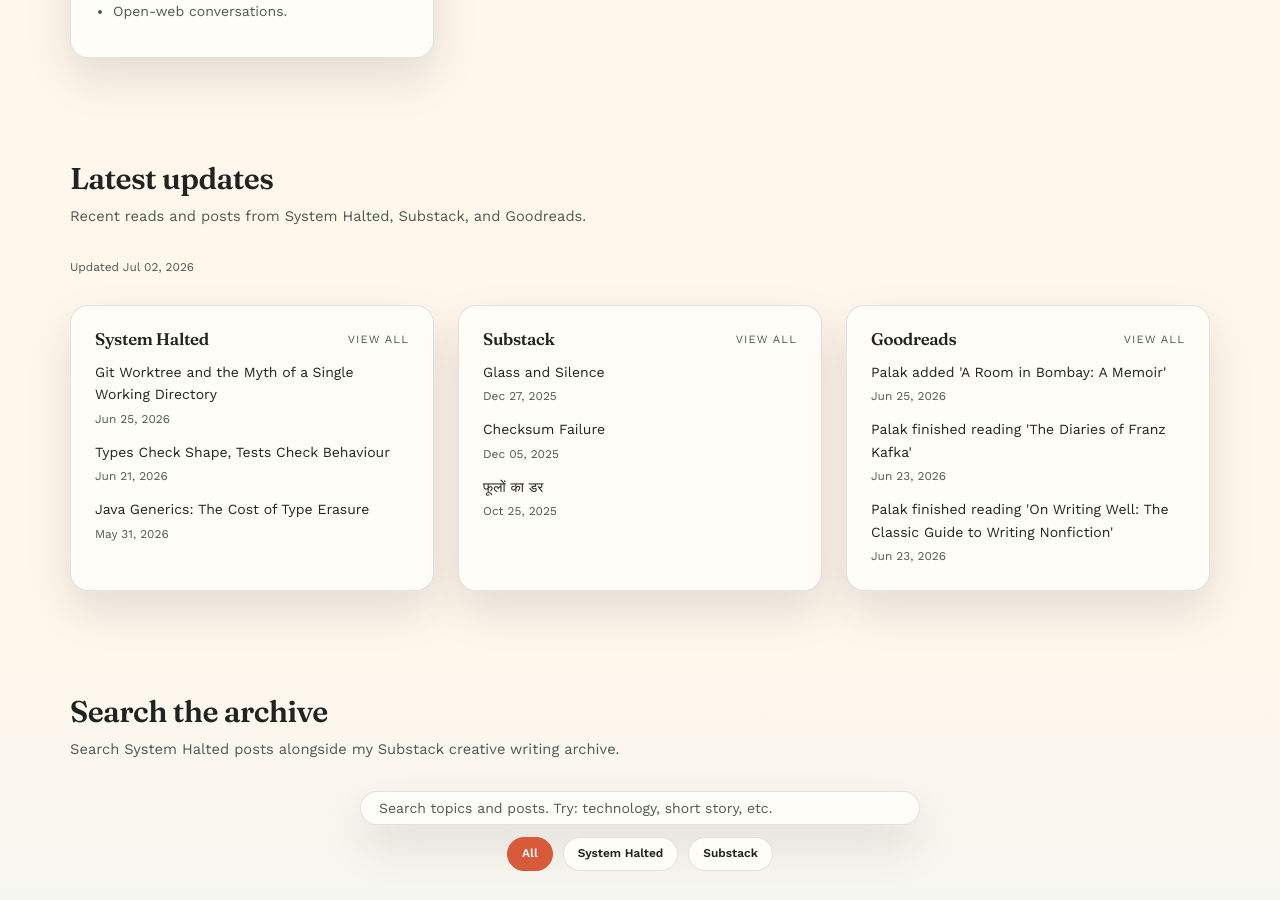
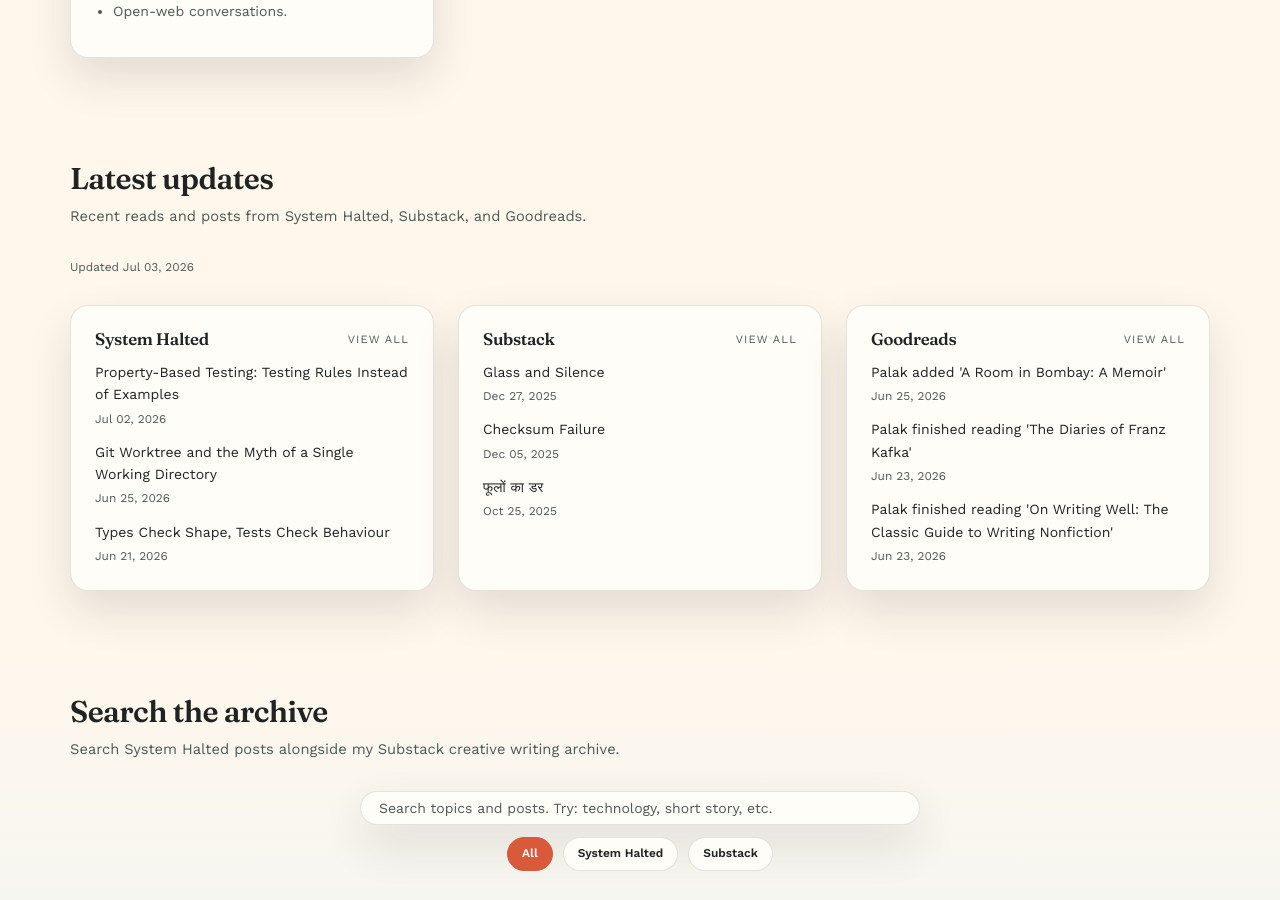
Before and after one commit to systemhalted/about-me, a Jekyll site: the page built from index.html, in a window 1280 px wide and 900 px high, scrolled down 2331 px. Built offline with Jekyll 4.4.1, drawn with Linux system fonts in a browser that asks for light colours; nearby versions of some CDN libraries.

Commit message:
refresh content feeds

```diff
--- a/_data/latest_sources.json
+++ b/_data/latest_sources.json
@@ -1,5 +1,5 @@
 {
-  "updated_at": "2026-07-02T06:10:09Z",
+  "updated_at": "2026-07-03T06:04:07Z",
   "sources": [
     {
       "id": "systemhalted",
@@ -7,6 +7,11 @@
       "url": "https://systemhalted.in",
       "feed_url": "https://systemhalted.in/feed.xml",
       "items": [
+        {
+          "title": "Property-Based Testing: Testing Rules Instead of Examples",
+          "url": "https://systemhalted.in/2026/07/02/property-based-testing/",
+          "published": "2026-07-02T00:00:00Z"
+        },
         {
           "title": "Git Worktree and the Myth of a Single Working Directory",
           "url": "https://systemhalted.in/2026/06/25/git-worktree/",
@@ -16,11 +21,6 @@
           "title": "Types Check Shape, Tests Check Behaviour",
           "url": "https://systemhalted.in/2026/06/21/types-check-shape-tests-check-behaviour/",
           "published": "2026-06-21T00:00:00Z"
-        },
-        {
-          "title": "Java Generics: The Cost of Type Erasure",
-          "url": "https://systemhalted.in/2026/05/31/java-generics-type-erasure/",
-          "published": "2026-05-31T00:00:00Z"
         }
       ]
     },
```
